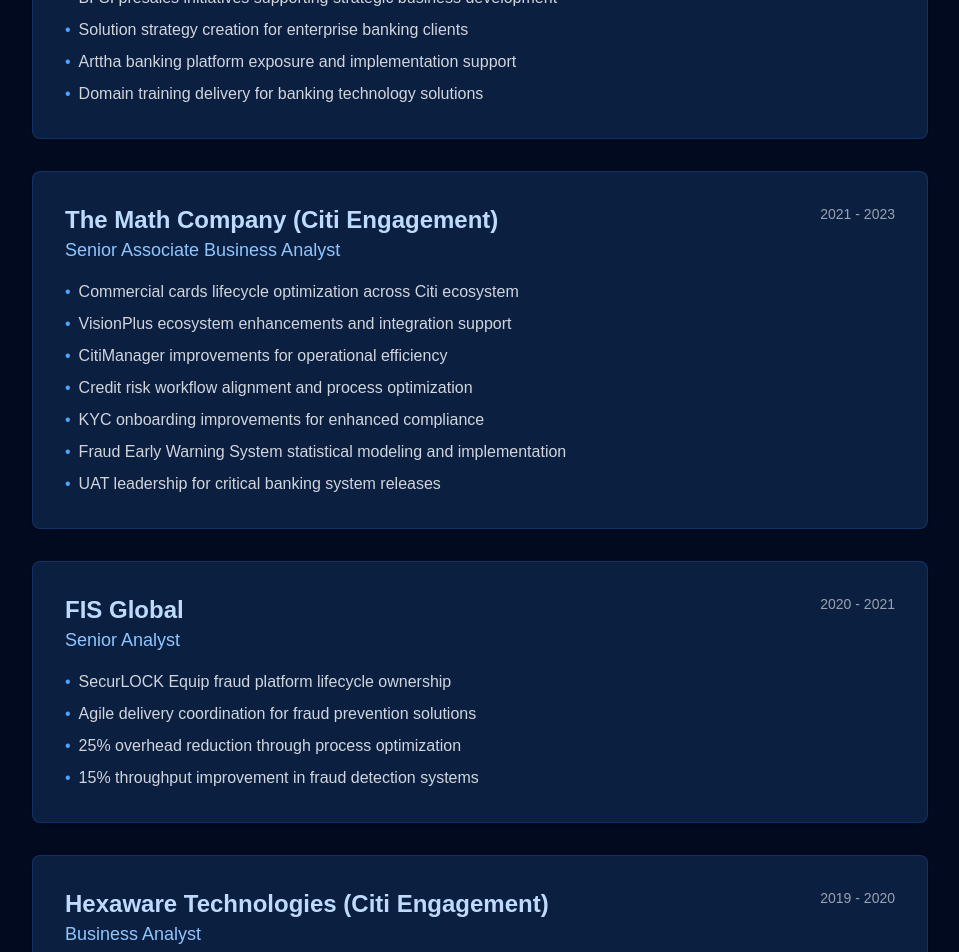
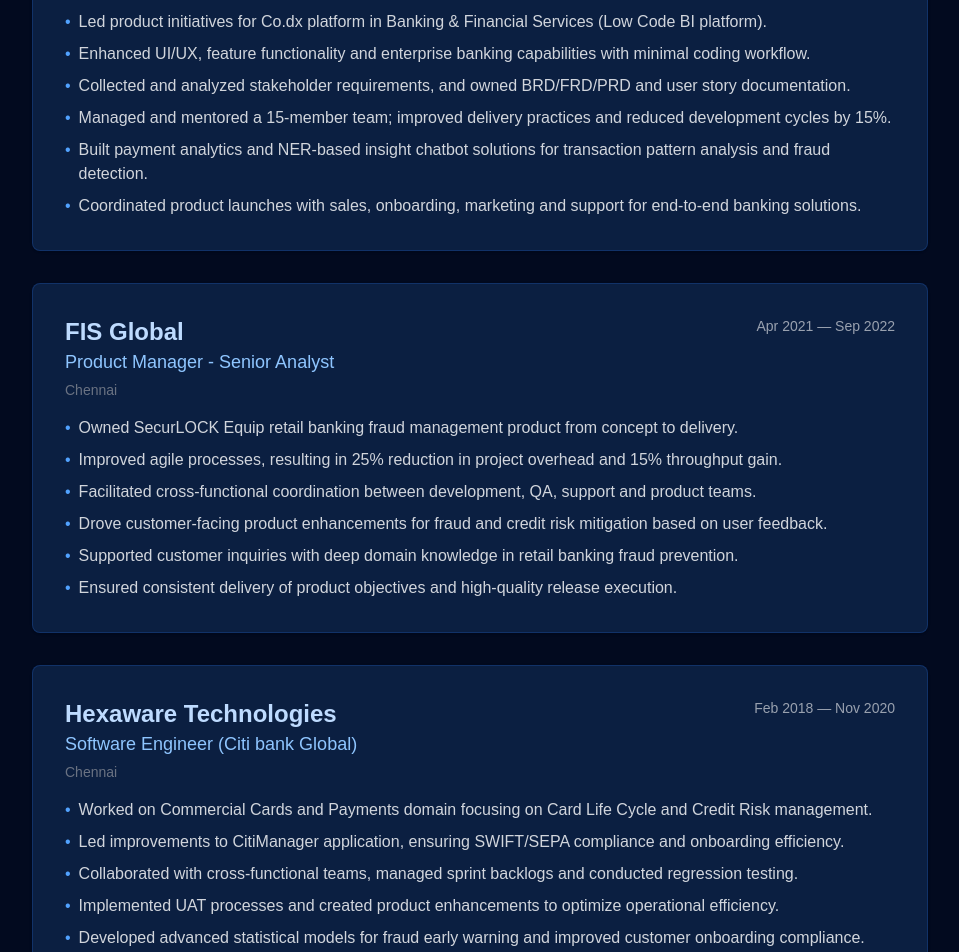
Before and after one commit to AbhijeetKumarPatro/abhijeetonline, a Next.js app: page /experience in a window 1280 px wide. Shown: the part 340-1292 px from the top of the page, without its empty margins (160-1119 px from the left). Built offline with nearby package versions, Linux system fonts and the light colour scheme; no server answers.

Commit message:
Update experience section from resume details

```diff
--- a/app/experience/page.tsx
+++ b/app/experience/page.tsx
@@ -9,51 +9,44 @@
 
 const experiences: Experience[] = [
   {
-    company: 'Happiest Minds',
-    role: 'Senior Business Analyst',
-    period: '2023 - Present',
+    company: 'The Math Company',
+    role: 'Product Manager - Senior Associate',
+    period: 'Sep 2022 — Jun 2023',
+    location: 'Bangalore',
     achievements: [
-      'BFSI presales initiatives supporting strategic business development',
-      'Solution strategy creation for enterprise banking clients',
-      'Arttha banking platform exposure and implementation support',
-      'Domain training delivery for banking technology solutions'
-    ]
-  },
-  {
-    company: 'The Math Company (Citi Engagement)',
-    role: 'Senior Associate Business Analyst',
-    period: '2021 - 2023',
-    achievements: [
-      'Commercial cards lifecycle optimization across Citi ecosystem',
-      'VisionPlus ecosystem enhancements and integration support',
-      'CitiManager improvements for operational efficiency',
-      'Credit risk workflow alignment and process optimization',
-      'KYC onboarding improvements for enhanced compliance',
-      'Fraud Early Warning System statistical modeling and implementation',
-      'UAT leadership for critical banking system releases'
+      'Led product initiatives for Co.dx platform in Banking & Financial Services (Low Code BI platform).',
+      'Enhanced UI/UX, feature functionality and enterprise banking capabilities with minimal coding workflow.',
+      'Collected and analyzed stakeholder requirements, and owned BRD/FRD/PRD and user story documentation.',
+      'Managed and mentored a 15-member team; improved delivery practices and reduced development cycles by 15%.',
+      'Built payment analytics and NER-based insight chatbot solutions for transaction pattern analysis and fraud detection.',
+      'Coordinated product launches with sales, onboarding, marketing and support for end-to-end banking solutions.'
     ]
   },
   {
     company: 'FIS Global',
-    role: 'Senior Analyst',
-    period: '2020 - 2021',
+    role: 'Product Manager - Senior Analyst',
+    period: 'Apr 2021 — Sep 2022',
+    location: 'Chennai',
     achievements: [
-      'SecurLOCK Equip fraud platform lifecycle ownership',
-      'Agile delivery coordination for fraud prevention solutions',
-      '25% overhead reduction through process optimization',
-      '15% throughput improvement in fraud detection systems'
+      'Owned SecurLOCK Equip retail banking fraud management product from concept to delivery.',
+      'Improved agile processes, resulting in 25% reduction in project overhead and 15% throughput gain.',
+      'Facilitated cross-functional coordination between development, QA, support and product teams.',
+      'Drove customer-facing product enhancements for fraud and credit risk mitigation based on user feedback.',
+      'Supported customer inquiries with deep domain knowledge in retail banking fraud prevention.',
+      'Ensured consistent delivery of product objectives and high-quality release execution.'
     ]
   },
   {
-    company: 'Hexaware Technologies (Citi Engagement)',
-    role: 'Business Analyst',
-    period: '2019 - 2020',
+    company: 'Hexaware Technologies',
+    role: 'Software Engineer (Citi bank Global)',
+    period: 'Feb 2018 — Nov 2020',
+    location: 'Chennai',
     achievements: [
-      'Commercial cards ecosystem enhancements',
-      'SWIFT and SEPA payment system exposure',
-      'Customer onboarding workflow improvements',
-      'Regression testing framework development and implementation',
-      'Fraud analytics contributions and system enhancements'
+      'Worked on Commercial Cards and Payments domain focusing on Card Life Cycle and Credit Risk management.',
+      'Led improvements to CitiManager application, ensuring SWIFT/SEPA compliance and onboarding efficiency.',
+      'Collaborated with cross-functional teams, managed sprint backlogs and conducted regression testing.',
+      'Implemented UAT processes and created product enhancements to optimize operational efficiency.',
+      'Developed advanced statistical models for fraud early warning and improved customer onboarding compliance.'
     ]
   }
 ];
@@ -76,6 +69,7 @@
                 <div>
                   <h2 className="text-2xl font-semibold text-blue-200">{exp.company}</h2>
                   <h3 className="text-lg text-blue-300 font-medium">{exp.role}</h3>
+                  {exp.location && <p className="text-sm text-gray-500 mt-1">{exp.location}</p>}
                 </div>
                 <span className="text-sm text-gray-400 mt-2 sm:mt-0">{exp.period}</span>
               </div>
--- a/types/index.ts
+++ b/types/index.ts
@@ -2,6 +2,7 @@
   company: string;
   role: string;
   period: string;
+  location?: string;
   achievements: string[];
 }
 
```
